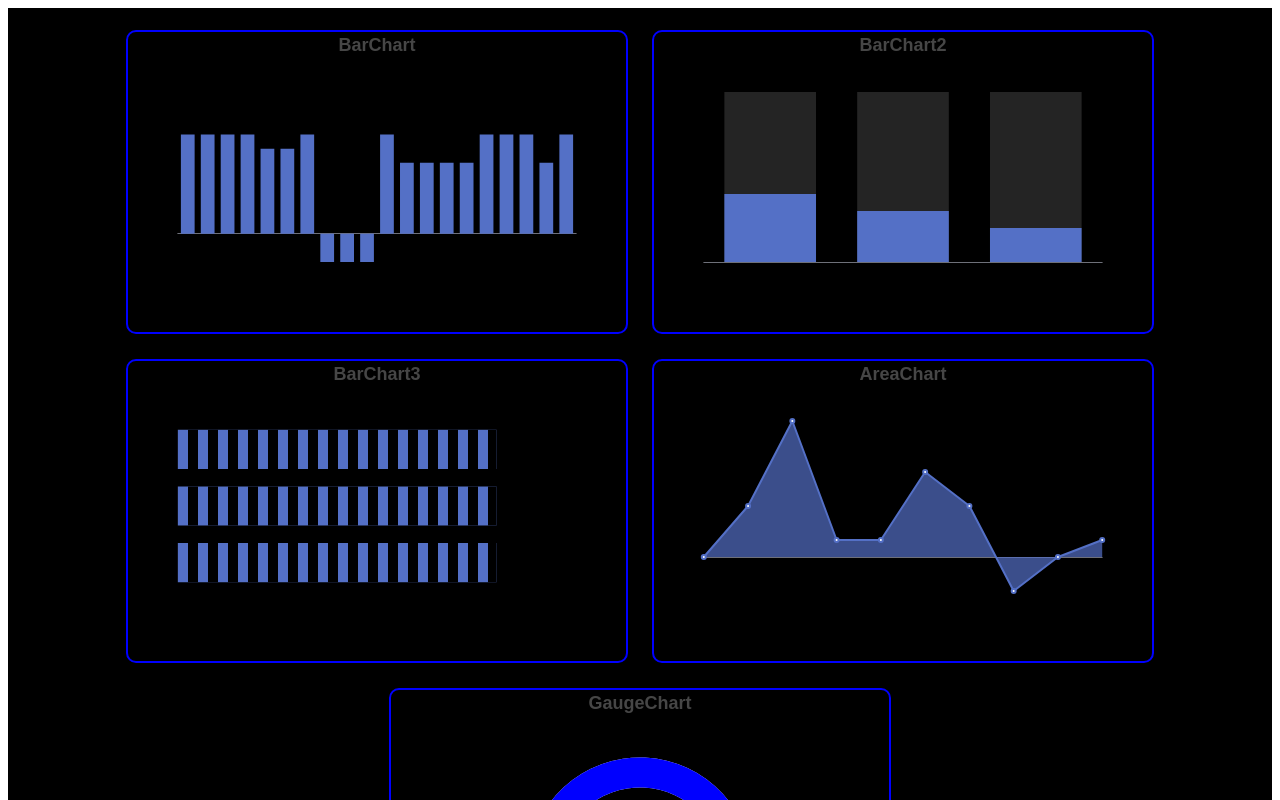
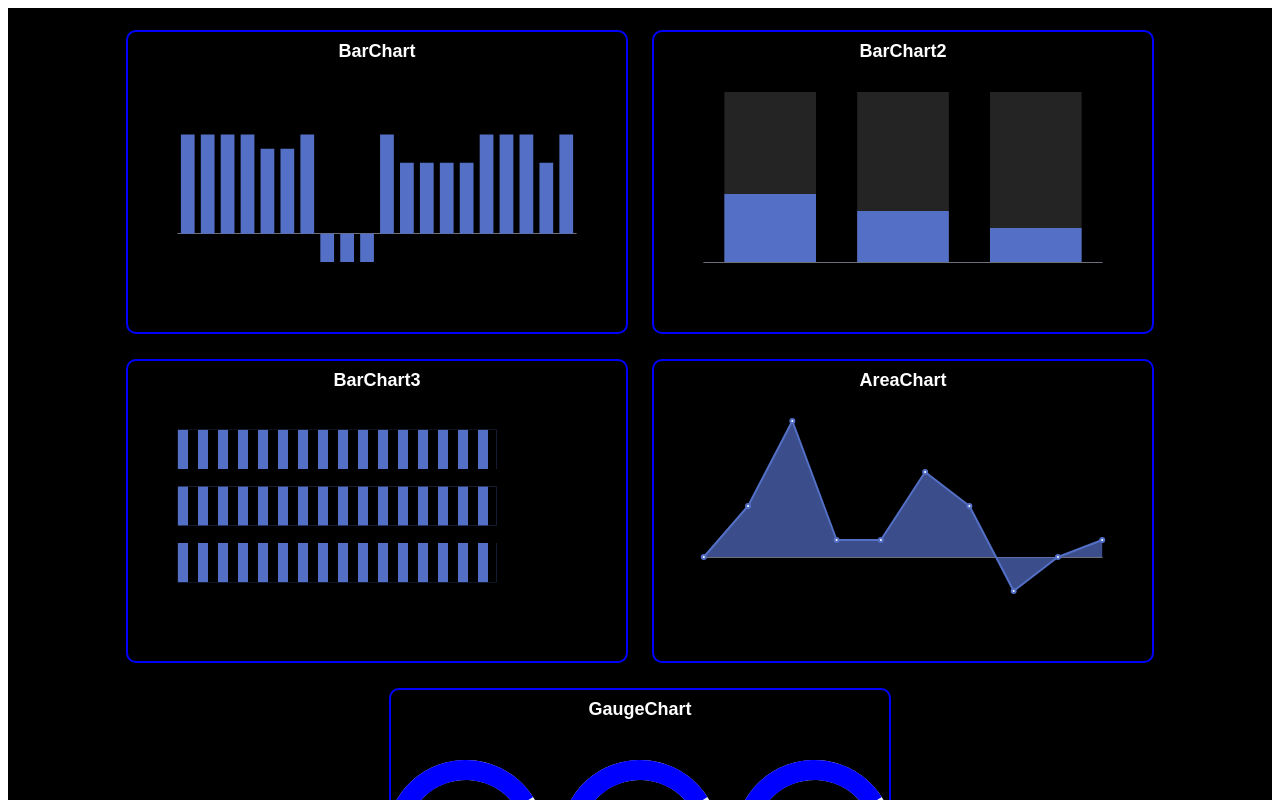
Before and after one commit to nishimura87/Echarts-test, a Nuxt app: page / in a window 1280 px wide. Shown: the top 800 px of the page. Built offline with nearby package versions, Linux system fonts and the light colour scheme.

Commit message:
グラフ修正

```diff
--- a/components/AreaChart.vue
+++ b/components/AreaChart.vue
@@ -10,6 +10,7 @@ import {
 } from 'echarts/components';
 import VChart, { THEME_KEY } from 'vue-echarts';
 import { ref, defineComponent } from 'vue';
+
 
 use([
   CanvasRenderer,
@@ -24,6 +25,10 @@ const option = ref({
   title: {
     text: 'AreaChart',
     left: 'center',
+    textStyle: {
+      color: '#fff',
+      lineHeight:30,
+    }
   },
   xAxis: {
     type: 'category',
@@ -54,12 +59,14 @@ const option = ref({
     }
   ],
 });
+
+
 </script>
 
 <template>
   <div>
     <client-only>
-      <v-chart class="chart" :option="option" />
+      <v-chart id="chart" class="chart" :option="option" autoresize />
     </client-only>
   </div>
 </template>
--- a/components/BarChart.vue
+++ b/components/BarChart.vue
@@ -24,6 +24,10 @@ const option = ref({
   title: {
     text: 'BarChart',
     left: 'center',
+    textStyle: {
+      color: '#fff',
+      lineHeight: 30,
+    }
   },
   xAxis: {
     type: 'category',
@@ -60,7 +64,7 @@ const option = ref({
 <template>
   <div>
     <client-only>
-      <v-chart class="chart" :option="option" />
+      <v-chart class="chart" :option="option" autoresize />
     </client-only>
   </div>
 </template>
--- a/components/BarChart2.vue
+++ b/components/BarChart2.vue
@@ -24,6 +24,10 @@ const option = ref({
   title: {
     text: 'BarChart2',
     left: 'center',
+    textStyle: {
+      color: '#fff',
+      lineHeight: 30,
+    }
   },
   xAxis: {
     type: 'category',
@@ -60,7 +64,7 @@ const option = ref({
 <template>
   <div>
     <client-only>
-      <v-chart class="chart" :option="option" />
+      <v-chart class="chart" :option="option" autoresize />
     </client-only>
   </div>
 </template>
--- a/components/BarChart3.vue
+++ b/components/BarChart3.vue
@@ -31,13 +31,17 @@ const option = ref({
         dashArrayX: [10, 10],
         dashArrayY: [1, 0],
         rotation: 0,
-        color:'black'
+        color: 'black',
       }
     }
   },
   title: {
     text: 'BarChart3',
     left: 'center',
+    textStyle: {
+      color: '#fff',
+      lineHeight: 30,
+    }
   },
   xAxis: {
     type: 'value',
@@ -63,14 +67,13 @@ const option = ref({
       data: [80, 80, 80],
     }
   ],
-
 });
 </script>
 
 <template>
   <div>
     <client-only>
-      <v-chart class="chart" :option="option" />
+      <v-chart class="chart" :option="option" autoresize />
     </client-only>
   </div>
 </template>
--- a/components/GaugeChart.vue
+++ b/components/GaugeChart.vue
@@ -24,28 +24,33 @@ const option = ref({
   title: {
     text: 'GaugeChart',
     left: 'center',
+    textStyle: {
+      color: '#fff',
+      lineHeight:30,
+    }
   },
   series: [
     {
       type: 'gauge',
-      center: ['50%', '60%'],
+      radius: 80,
+      center: ['15%', '50%'],
       startAngle: 200,
       endAngle: 200,
       min: 0,
-      max: 300,
+      max: 200,
       itemStyle: {
         color: 'blue'
       },
       progress: {
         show: true,
-        width: 30,
+        width: 20,
       },
       pointer: {
         show: false
       },
       axisLine: {
         lineStyle: {
-          width: 30,
+          width: 20,
         }
       },
       axisTick: {
@@ -66,29 +71,158 @@ const option = ref({
         show: false
       },
       title: {
-        show: false
+        textStyle: {
+          color: "#fff",
+          fontSize: 12,
+        },
       },
       detail: {
         valueAnimation: true,
         offsetCenter: [0, '-5%'],
-        fontSize: 20,
+        fontSize: 18,
+        color: '#fff',
         fontWeight: 'bolder',
         formatter: '{value} km',
       },
       data: [
         {
-          value: 150
+          value: 93,
+          name: 'SPEED_REAR',
         }
       ],
     },
-  ]
+    {
+      type: 'gauge',
+      radius: 80,
+      center: ['50%', '50%'],
+      startAngle: 200,
+      endAngle: 200,
+      min: 0,
+      max: 200,
+      itemStyle: {
+        color: 'blue'
+      },
+      progress: {
+        show: true,
+        width: 20,
+      },
+      pointer: {
+        show: false
+      },
+      axisLine: {
+        lineStyle: {
+          width: 20,
+        }
+      },
+      axisTick: {
+        lineStyle: {
+          width: 0,
+        }
+      },
+      splitLine: {
+        lineStyle: {
+          width: 0,
+        },
+
+      },
+      axisLabel: {
+        fontSize: 0,
+      },
+      anchor: {
+        show: false
+      },
+      title: {
+        textStyle: {
+          color: "#fff",
+          fontSize: 12,
+        },
+      },
+      detail: {
+        valueAnimation: true,
+        offsetCenter: [0, '-5%'],
+        fontSize: 18,
+        color: '#fff',
+        fontWeight: 'bolder',
+        formatter: '{value} km',
+      },
+      data: [
+        {
+          value: 93,
+          name: 'SPEED_REAR',
+        }
+      ],
+    },
+    {
+      type: 'gauge',
+      radius: 80,
+      center: ['85%', '50%'],
+      startAngle: 200,
+      endAngle: 200,
+      min: 0,
+      max: 200,
+      itemStyle: {
+        color: 'blue'
+      },
+      progress: {
+        show: true,
+        width: 20,
+      },
+      pointer: {
+        show: false
+      },
+      axisLine: {
+        lineStyle: {
+          width: 20,
+        }
+      },
+      axisTick: {
+        lineStyle: {
+          width: 0,
+        }
+      },
+      splitLine: {
+        lineStyle: {
+          width: 0,
+        },
+
+      },
+      axisLabel: {
+        fontSize: 0,
+      },
+      anchor: {
+        show: false
+      },
+      title: {
+        textStyle: {
+          color: "#fff",
+          fontSize: 12,
+        },
+      },
+      detail: {
+        valueAnimation: true,
+        offsetCenter: [0, '-5%'],
+        fontSize: 18,
+        color: '#fff',
+        fontWeight: 'bolder',
+        formatter: '{value} km',
+      },
+      data: [
+        {
+          value: 93,
+          name: 'SPEED_REAR',
+        }
+      ],
+    },
+  ],
+
 });
+
 </script>
 
 <template>
   <div>
     <client-only>
-      <v-chart class="chart" :option="option" />
+      <v-chart class="chart" :option="option" autoresize />
     </client-only>
   </div>
 </template>
```
